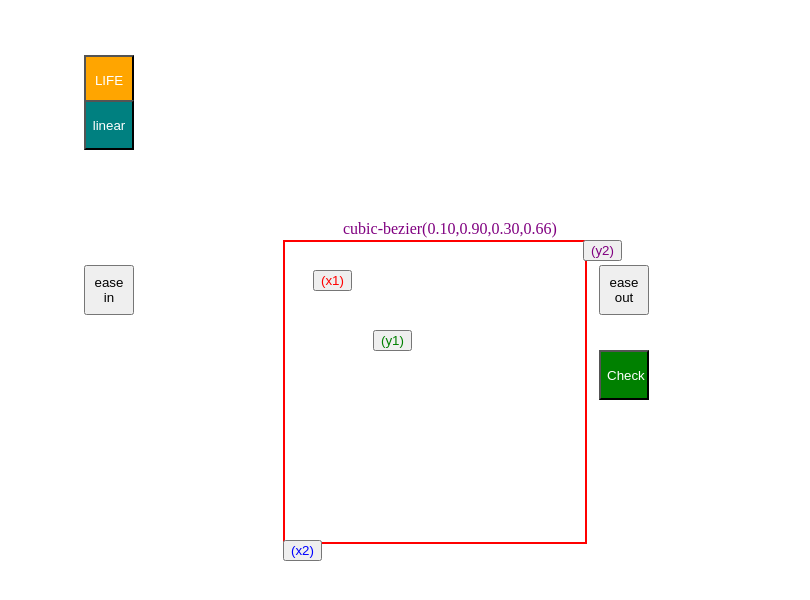
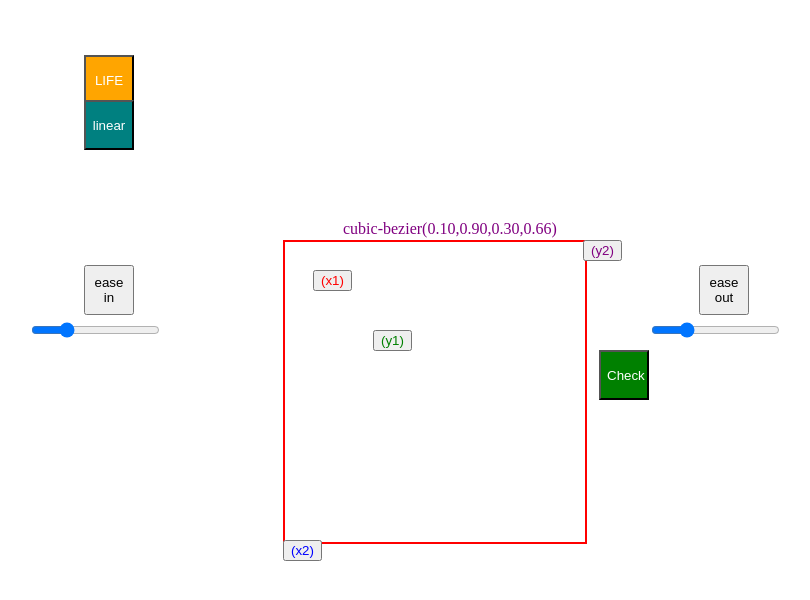
Before and after one commit to harvinder52/bezier-curve-editor, a plain HTML site: page bezier.html in a window 1280 px wide. Shown: the whole page, without its empty margins (101-911 px from the left). Drawn offline with Linux system fonts and the light colour scheme.

Commit message:
added sliders with event function

```diff
--- a/bezier.html
+++ b/bezier.html
@@ -8,35 +8,75 @@
 
 
 <body>
+	<!-- <input type="range"></input>
+	<input type="range"></input>
+    -->
+	<script type="text/javascript">
+		 let easeInSlider = document.createElement("input")
+		 easeInSlider.id = "easeInSlider"
+		 easeInSlider.type= "range"
+		 easeInSlider.min = "0"
+		 easeInSlider.max = "100"
+		 easeInSlider.value = "25"
+		 easeInSlider.setAttribute('style', 'position:absolute;top:320px; left:130px')
 
-	<script type="text/javascript">
+		 easeInSlider.oninput = function(){
+		 	spanX1.style.left = `${easeInSlider.value*3}px`
+		 		context.canvas.width=context.canvas.width;
+
+     drawCubicCurve()
+
+    x1Line(parseInt(spanX1.style.top), parseInt(spanX1.style.left))
+    y1Line(parseInt(spanY1.style.top), parseInt(spanY1.style.left))
+
+
+
+
+    cubicBezierValue( (parseInt(spanX1.style.left)/300), (300-(parseInt(spanX1.style.top)))/300,  (parseInt(spanY1.style.left)/300), (300-(parseInt(spanY1.style.top)))/300 )
+		 }
+		 let easeOutSlider = document.createElement("input")
+		 easeOutSlider.id = "easeOutSlider"
+		 easeOutSlider.type= "range"
+		 easeOutSlider.min = "0"
+		 easeOutSlider.max = "100"
+		 easeOutSlider.value = "25"
+		 easeOutSlider.setAttribute('style', 'position:absolute;top:320px; left:750px')
+
+		 easeOutSlider.oninput = function(){
+		 	spanY1.style.left = `${easeOutSlider.value*3}px`
+		 		context.canvas.width=context.canvas.width;
+
+     drawCubicCurve()
+
+    x1Line(parseInt(spanX1.style.top), parseInt(spanX1.style.left))
+    y1Line(parseInt(spanY1.style.top), parseInt(spanY1.style.left))
+
+
+
+
+    cubicBezierValue( (parseInt(spanX1.style.left)/300), (300-(parseInt(spanX1.style.top)))/300,  (parseInt(spanY1.style.left)/300), (300-(parseInt(spanY1.style.top)))/300 )
+		 }
+
+
+
 
 		let buttonCube = document.createElement("button")
+		buttonCube.setAttribute('style',
+		'width:50px;background-Color:orange;height:50px;left:185px; top:55px; position:absolute; transition-Timing-Function:linear;transition-duration:1s;color:white;')
 		buttonCube.id ="buttonCube"
-		buttonCube.style.position = "absolute"
-		buttonCube.style.color ="white";
-		buttonCube.style.top = "55px"
-		buttonCube.style.left = "185px"
-		buttonCube.style.width = "50px"
-		buttonCube.style.height = "50px"
 		buttonCube.innerText = "LIFE"
-		buttonCube.style.backgroundColor = "orange"
-		buttonCube.style.transitionTimingFunction = "linear"
-		buttonCube.style.transitionDuration = "1s"
+
 
 
 		let buttonCube2 = document.createElement("button")
 		buttonCube2.id ="buttonCube2"
-		buttonCube2.style.position = "absolute"
-		buttonCube2.style.color ="white";
-		buttonCube2.style.top = "100px"
-		buttonCube2.style.left = "185px"
-		buttonCube2.style.width = "50px"
-		buttonCube2.style.height = "50px"
 		buttonCube2.innerText = "linear"
-		buttonCube2.style.backgroundColor = "teal"
-		buttonCube2.style.transitionTimingFunction = "linear"
-		buttonCube2.style.transitionDuration = "1s"
+		buttonCube2.setAttribute('style',
+		'width:50px;background-Color:teal;height:50px;left:185px; top:100px; position:absolute; transition-Timing-Function:linear;transition-duration:1s;color:white;')
+
+
+
+
 
 		let applyButton = document.createElement("button")
 		applyButton.style.position = "absolute"
@@ -99,7 +139,7 @@
 		easeoutButton.style.position = "absolute"
 		easeoutButton.style.color ="black";
 		easeoutButton.style.top = "265px"
-		easeoutButton.style.left = "700px"
+		easeoutButton.style.left = "800px"
 		easeoutButton.style.width = "50px"
 		easeoutButton.style.height = "50px"
 
@@ -221,8 +261,8 @@
       spanX1.addEventListener("onmousemove", ()=>{
        x1Line(parseInt(spanX1.style.top), parseInt(spanX1.style.left))
        })
-      spanY1.addEventListener("click", ()=>{
-      	//context.canvas.width=context.canvas.width;
+      spanY1.addEventListener("onmousemove", ()=>{
+
        y1Line(parseInt(spanY1.style.top), parseInt(spanY1.style.left))
 
        })
@@ -251,7 +291,7 @@
 
 
 
-		document.body.append(canvasDiv, buttonCube,buttonCube2, easeinButton, easeoutButton, applyButton)
+		document.body.append(canvasDiv, buttonCube,buttonCube2, easeinButton, easeoutButton, applyButton, easeInSlider, easeOutSlider)
 
 
 
@@ -281,17 +321,12 @@
 
 
 		function dragElement(elmnt) {
-  var pos1 = 0, pos2 = 0, pos3 = 0, pos4 = 0;
+  let pos1 = 0, pos2 = 0, pos3 = 0, pos4 = 0;
 
-   if (document.querySelector(".titleBar")) {
-
-   (document.querySelector(".titleBar")).onmousedown = dragMouseDown;
-    console.log("titlebar")
-  } else {
 
     elmnt.onmousedown = dragMouseDown;
 
-  }
+
 
   function dragMouseDown(e) {
     e = e || window.event;
@@ -306,7 +341,6 @@
   function elementDrag(e) {
     e = e || window.event;
     e.preventDefault();
-    // calculate the new cursor position:
     pos1 = pos3 - e.clientX;
     pos2 = pos4 - e.clientY;
     pos3 = e.clientX;
```
